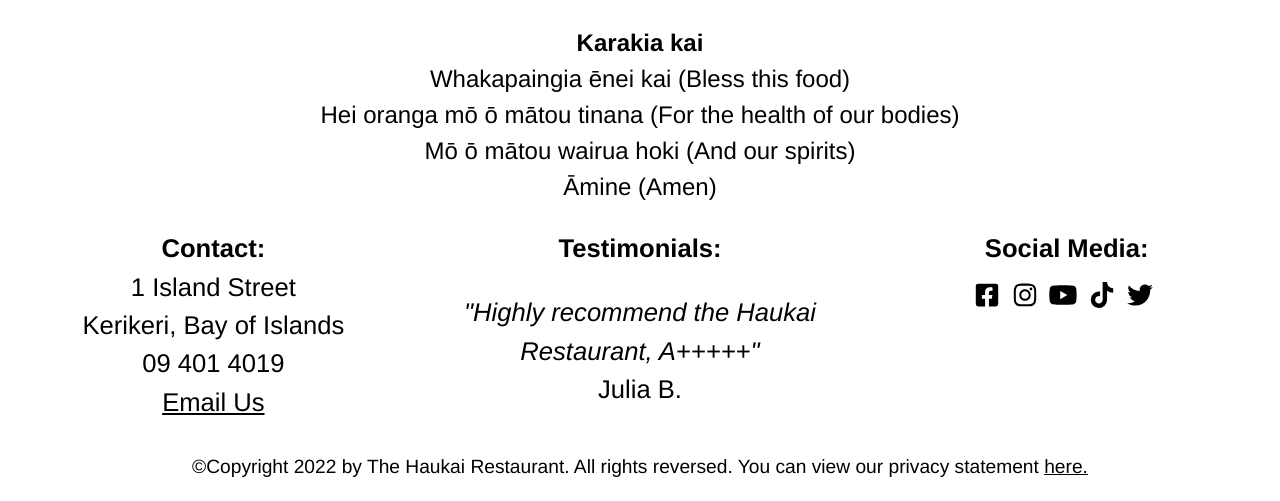
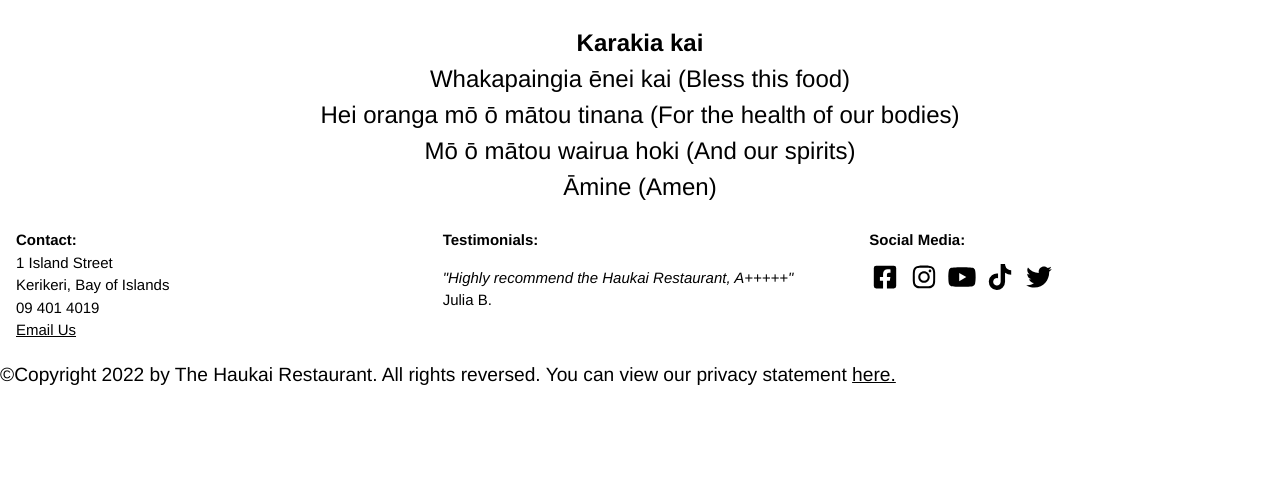
Before and after one commit to parriehunter/BIT607Assignment3, a PHP site: page /index.php in a window 1280 px wide. Shown: the part 842-1343 px from the top of the page. After the commit the page ends 1227 px from the top, so only its background shows below. Run offline with PHP 8.4, Linux system fonts and the light colour scheme.

Commit message:
removed header, body and footer from style.css

```diff
--- a/web/css/style.css
+++ b/web/css/style.css
@@ -4,12 +4,12 @@
 }
 
 /*select the header background colour to be the same as the header logo*/
-header {
+/*header {
     background-color: #a6a6a6;
-}
+}*/
 
 /*body background colour white*/
-body {
+/*body {
     background-color: white;
 }
 
@@ -18,7 +18,7 @@ footer {
     text-align: center;
     bottom: 0;
     width: 100%;
-}
+}*/
 
 .copyright {
     font-size: 1.5vw;
```
